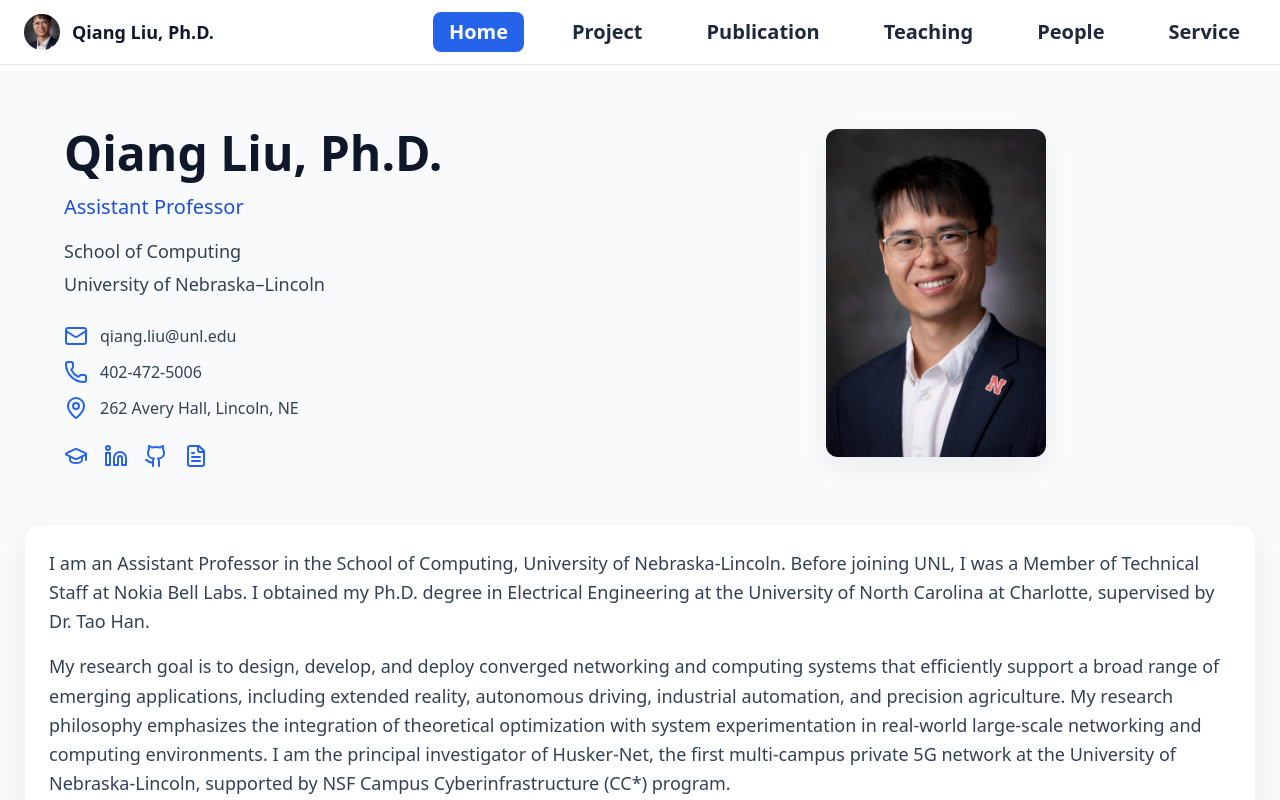
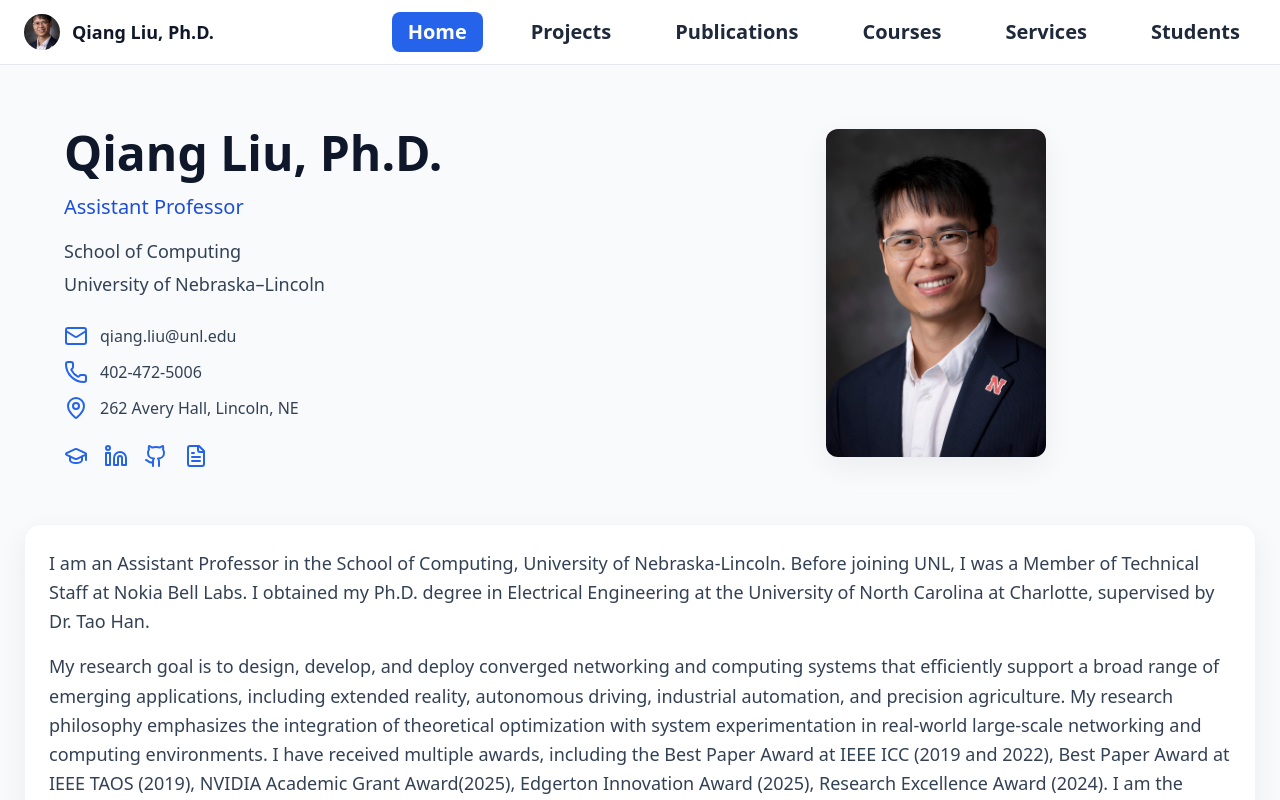
Before and after one commit to liuqiang12040913/liuqiang12040913.github.io, a Next.js app: page / in a window 1280 px wide. Shown: the top 800 px of the page. Built offline with nearby package versions, Linux system fonts and the light colour scheme.

Commit message:
Update news

```diff
--- a/app/page.tsx
+++ b/app/page.tsx
@@ -106,8 +106,10 @@ export default function HomePage() {
             <p>
               My research goal is to design, develop, and deploy converged networking and computing systems that efficiently support a broad range of emerging applications, including extended reality, autonomous driving, industrial automation, and precision agriculture.
               My research philosophy emphasizes the integration of theoretical optimization with system experimentation in real-world large-scale networking and computing environments.
+              I have received multiple awards, including the Best Paper Award at IEEE ICC (2019 and 2022), Best Paper Award at IEEE TAOS (2019), NVIDIA Academic Grant Award(2025), Edgerton Innovation Award (2025), Research Excellence Award (2024).
               I am the principal investigator of Husker-Net, the first multi-campus private 5G network at the University of Nebraska-Lincoln, supported by NSF Campus Cyberinfrastructure (CC*) program.
             </p>
+
             <p className="font-medium text-blue-800">
               I am actively looking for self-motivated Ph.D. students to join my research group. If you are interested in working with me, please send me an email with your CV and research interests.
             </p>
--- a/data/site.ts
+++ b/data/site.ts
@@ -29,11 +29,11 @@ export const site = {
 
   nav: [
     { label: 'Home', href: '/' },
-    { label: 'Project', href: '/projects' },
-    { label: 'Publication', href: '/publications' },
-    { label: 'Teaching', href: '/teaching' },
-    { label: 'People', href: '/people' },
-    { label: 'Service', href: '/service' },
+    { label: 'Projects', href: '/projects' },
+    { label: 'Publications', href: '/publications' },
+    { label: 'Courses', href: '/teaching' },
+    { label: 'Services', href: '/service' },
+    { label: 'Students', href: '/people' },
   ] satisfies NavItem[],
 
   news: [
```
